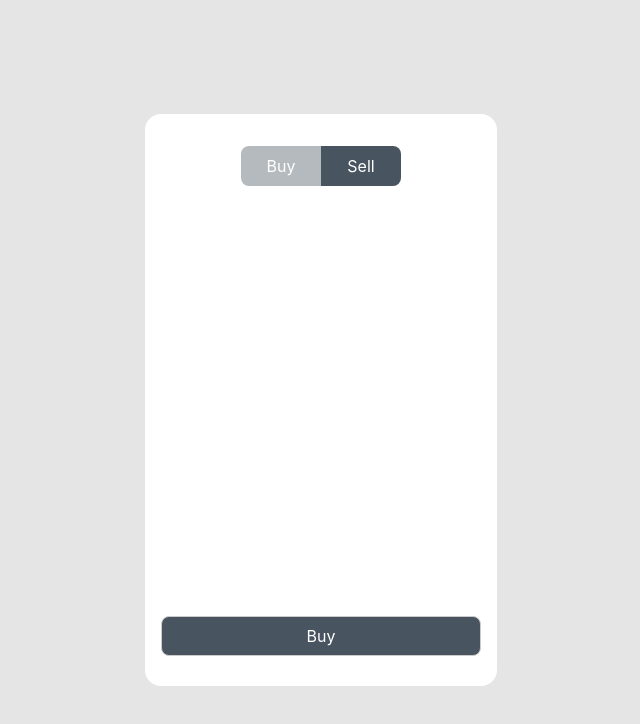
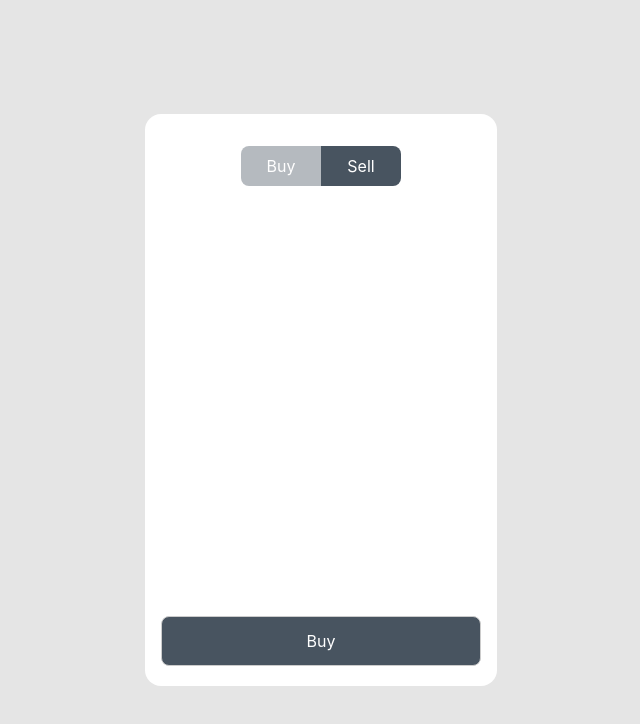
Before and after one commit to DimensionSoftware/snapwallet.io, a Svelte app in the folder widget/: page / in a window 1280 px wide. Shown: the top 724 px of the page, without its empty margins (319-959 px from the left). Built offline with nearby package versions, Linux system fonts and the light colour scheme.

Commit message:
make button height larger

```diff
--- a/widget/src/components/Button.svelte
+++ b/widget/src/components/Button.svelte
@@ -9,7 +9,7 @@
   @import '../styles/_vars.scss';
 
   button {
-    min-height: 40px;
+    min-height: 50px;
     width: 100%;
     background-color: $greyBackground1;
     border-radius: 0.5rem;
```
